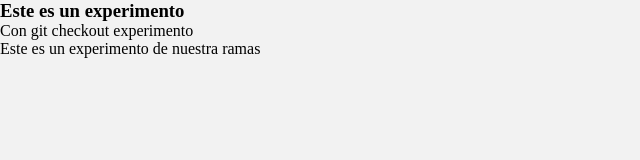
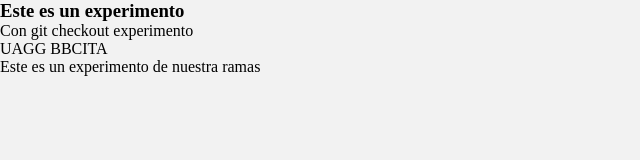
Before and after one commit to KcirePunk/prueba, a plain HTML site: page index.html in a window 1280 px wide. Shown: the whole page, without its empty margins (0-640 px from the left). Drawn offline with Linux system fonts and the light colour scheme.

Commit message:
agregando parrado a index

```diff
--- a/index.html
+++ b/index.html
@@ -8,9 +8,9 @@
 <body>
 	<h3>Este es un experimento</h3>
 	<p>Con git checkout experimento</p>
-
+	<p>UAGG BBCITA</p>
 	<footer>
-		<p>Este es un experimento de nuestra ramas</p>
+		<p>Este es un experimento de nuestra ramas	</p>
 	</footer>
 </body>
 </html>
```
